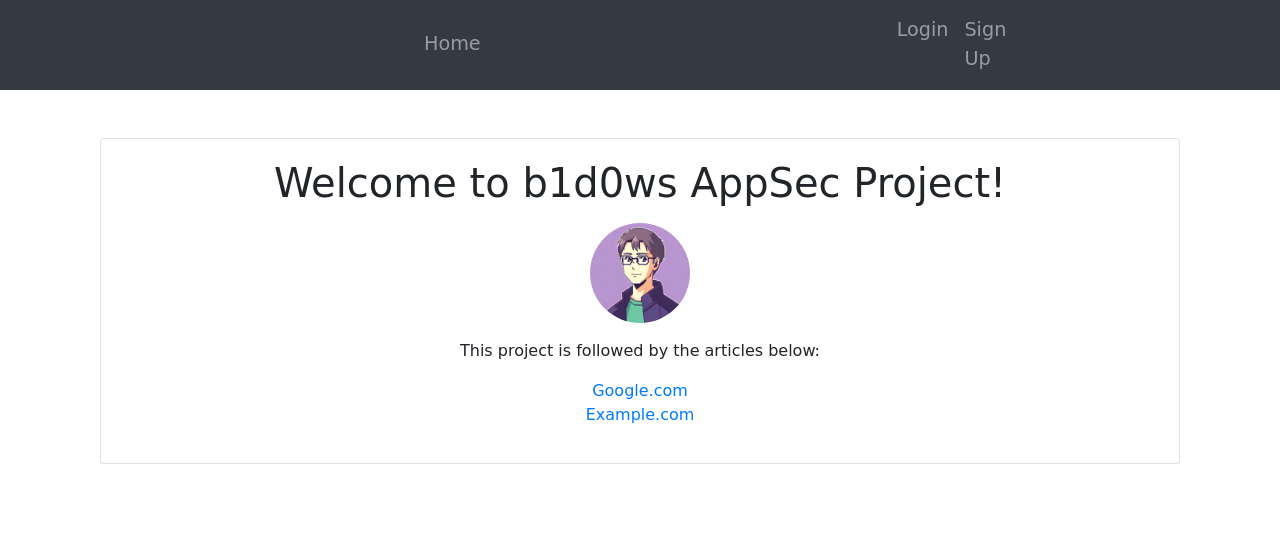
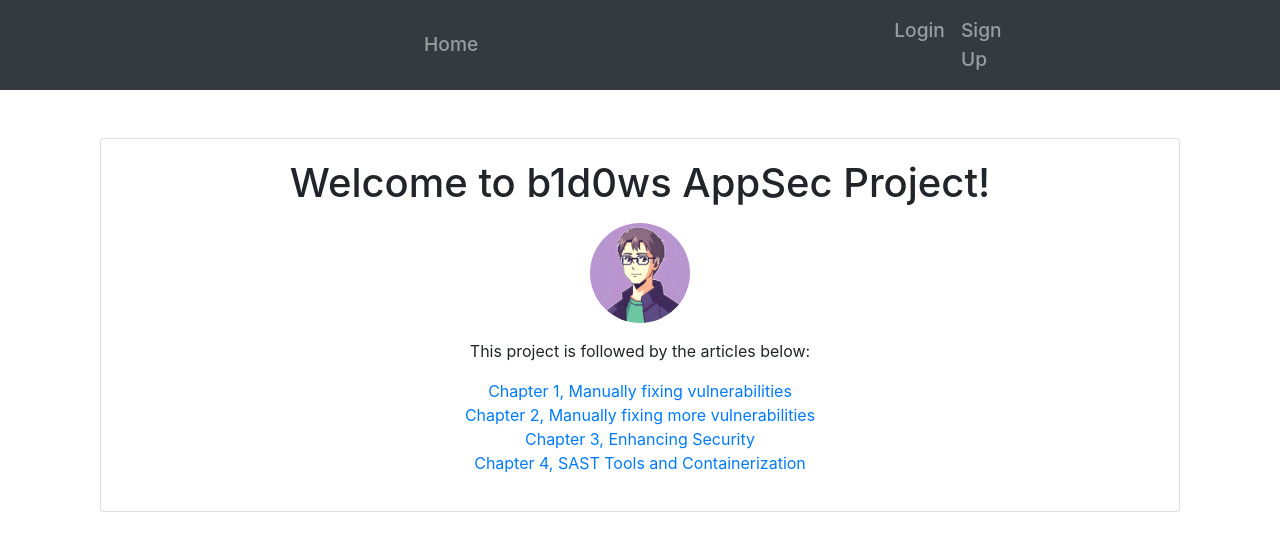
Before and after one commit to b1d0ws/appsec-project, a Flask app: page / in a window 1280 px wide; the page is wider, and only the part inside the window is pictured. Shown: the top 551 px of that part. Run offline with Flask 3, Linux system fonts and the light colour scheme; some libraries are stand-ins or nearby versions.

```diff
--- a/main.py
+++ b/main.py
@@ -3,4 +3,4 @@ from website import create_app
 app = create_app()
 
 if __name__ == '__main__':
-    app.run(debug=True)
+    app.run(host="0.0.0.0", debug=True)
--- a/website/static/css/style.css
+++ b/website/static/css/style.css
@@ -1,7 +1,3 @@
-body {
-    font-family: cursive; /* Apply the chosen font */
-}
-
 .navbar-nav .nav-link {
     font-size: 1.2rem; /* Increase font size of navbar items */
     font-weight: 500; /* Make the font bolder */
--- a/website/templates/home.html
+++ b/website/templates/home.html
@@ -14,10 +14,16 @@
                 <p class="card-text">This project is followed by the articles below:</p>
                 <ul class="list-unstyled">
                     <li>
-                        <a href="https://www.google.com" target="_blank" class="text-decoration-none text-primary">Google.com</a>
+                        <a href="https://b1d0ws.hashnode.dev/appsec-project-chapter-1-manually-fixing-vulnerabilities" target="_blank" class="text-decoration-none text-primary">Chapter 1, Manually fixing vulnerabilities</a>
                     </li>
                     <li>
-                        <a href="https://www.example.com" target="_blank" class="text-decoration-none text-primary">Example.com</a>
+                        <a href="https://b1d0ws.hashnode.dev/appsec-project-chapter-2-manually-fixing-more-vulnerabilities" target="_blank" class="text-decoration-none text-primary">Chapter 2, Manually fixing more vulnerabilities</a>
+                    </li>
+                    <li>
+                        <a href="https://b1d0ws.hashnode.dev/appsec-project-chapter-3-enhancing-security" target="_blank" class="text-decoration-none text-primary">Chapter 3, Enhancing Security</a>
+                    </li>
+                    <li>
+                        <a href="https://b1d0ws.hashnode.dev/appsec-project-chapter-4-sast-tools-and-containerization" target="_blank" class="text-decoration-none text-primary">Chapter 4, SAST Tools and Containerization</a>
                     </li>
                 </ul>
             </div>
```
Also changed, not shown: requirements.txt (added, +18 -0 lines), 1 other file.
